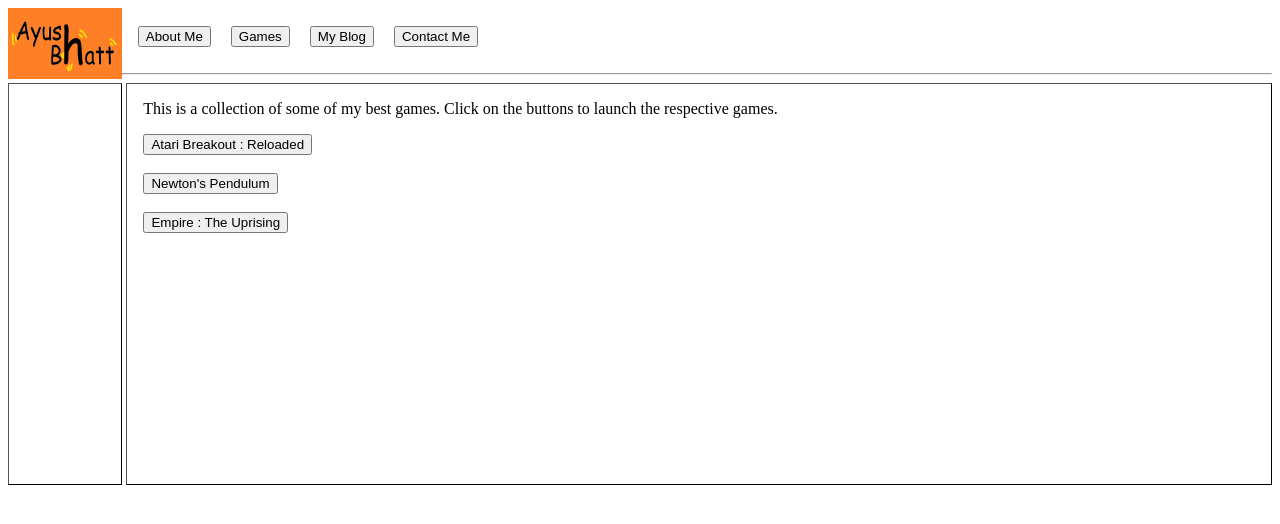
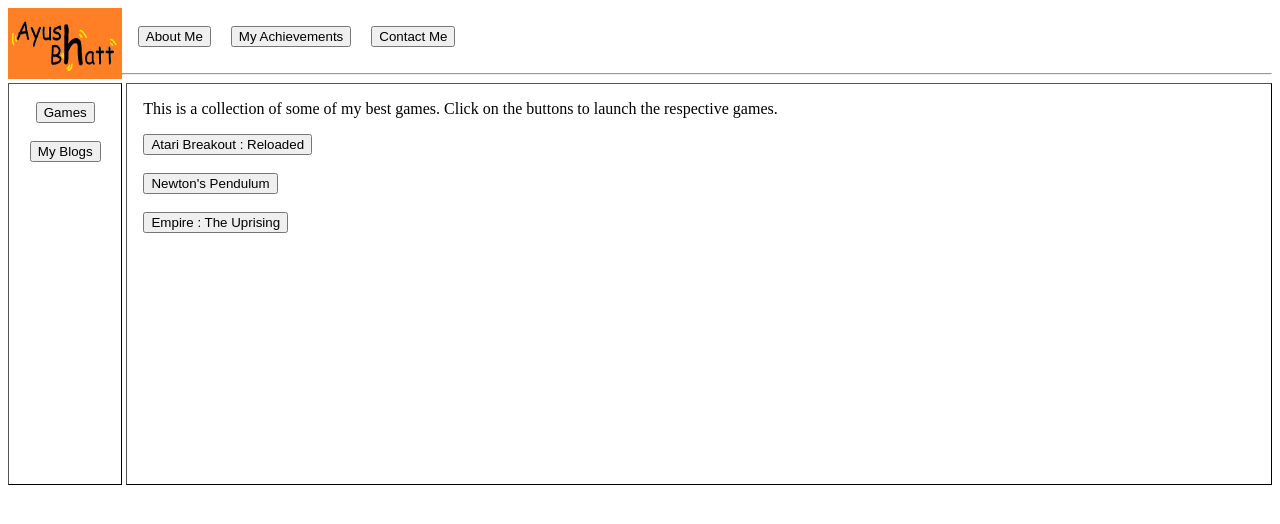
Before and after one commit to TheRealFury/About-Me, a plain HTML site: page index.html in a window 1280 px wide. Drawn offline with Linux system fonts and the light colour scheme.

Commit message:
Update index.html

```diff
--- a/index.html
+++ b/index.html
@@ -29,14 +29,15 @@
     <a href="https://ayushbhatt.in"><img src="AyushLogo.png" alt="logo" height="9%" width="9%" style="float:left"></a>
     <br> &nbsp; &nbsp;
     <a href="https://ayushbhatt.in/About-Me"><button>About Me</button></a> &nbsp; &nbsp;
-    <a><button>Games</button></a> &nbsp; &nbsp;
-    <a href="https://huntingeastereggs.blogspot.com"><button>My Blog</button></a> &nbsp; &nbsp;
+    <a href="https://ayushbhatt.in/My-Achievements"><button>My Achievements</button></a> &nbsp; &nbsp;
     <a href="https://ayushbhatt.in/Contact-Me"><button>Contact Me</button></a> <br><br>
     <hr>
 </head>
 <body>
   <div style="display: flex; flex-direction: row;" hidden>
     <div class="sideDiv">
+      <br> <a href="https://ayushbhatt.in/Games"><button>Games</button></a>
+    <br> <br> <a href="https://ayushbhatt.in/My-Blogs"><button>My Blogs</button></a>
     </div> &nbsp;
     <div class="mainDiv">
         <p> &nbsp; &nbsp; This is a collection of some of my best games. Click on the buttons to launch the respective games.</p>
```
